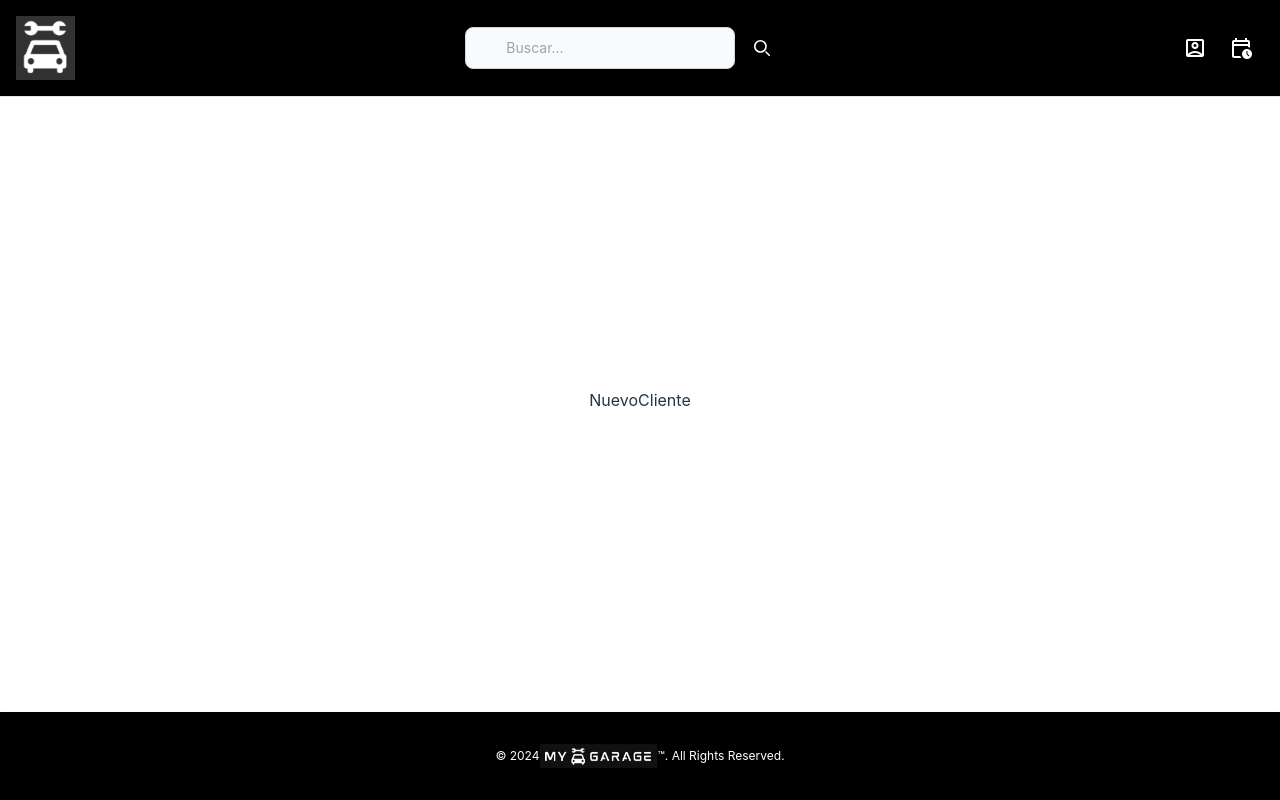
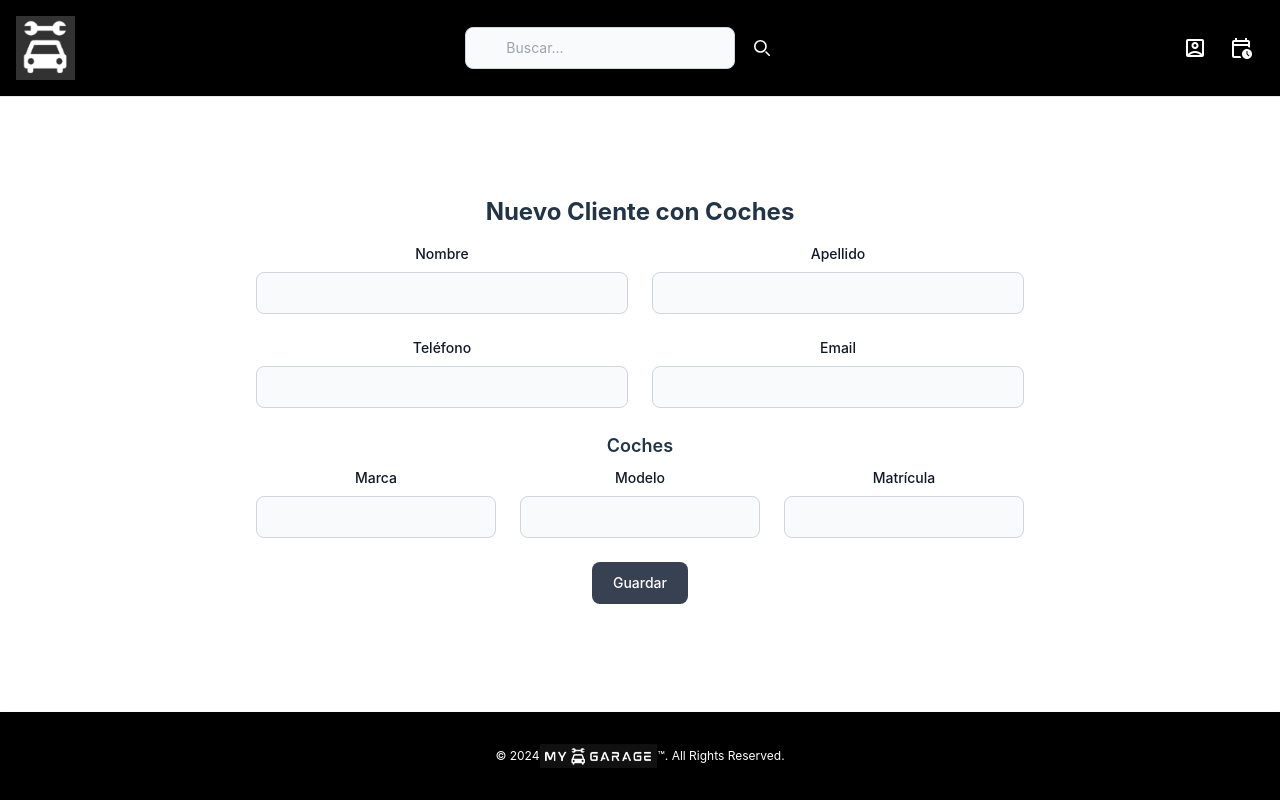
Before and after one commit to mariamf1985/MyGarage, a React (Vite) app in the folder frontend/: page /nuevoCliente in a window 1280 px wide. Built offline with nearby package versions, Linux system fonts and the light colour scheme.

Commit message:
create NuevoCliente form

```diff
--- a/frontend/src/pages/NuevoCliente.jsx
+++ b/frontend/src/pages/NuevoCliente.jsx
@@ -1,15 +1,148 @@
-import React from 'react'
-import Navbar from '../components/molecules/navbar/Navbar'
-import Footer from '../components/molecules/footer/Footer'
+import React, { useState } from 'react';
+import Navbar from '../components/molecules/navbar/Navbar';
+import Footer from '../components/molecules/footer/Footer';
 
 const NuevoCliente = () => {
+    const [cliente, setCliente] = useState({
+        nombre: '',
+        apellido: '',
+        telefono: '',
+        email: '',
+        coches: [{ marca: '', modelo: '', matricula: '' }],
+    });
+
+    const handleClienteChange = (event) => {
+        const { name, value } = event.target;
+        setCliente({ ...cliente, [name]: value });
+    };
+
+    const handleCocheChange = (index, event) => {
+        const { name, value } = event.target;
+        const newCoches = [...cliente.coches];
+        newCoches[index][name] = value;
+        setCliente({ ...cliente, coches: newCoches });
+    };
+
+    const handleAddCoche = () => {
+        setCliente({
+            ...cliente,
+            coches: [...cliente.coches, { marca: '', modelo: '', matricula: '' }],
+        });
+    };
+
+    const handleRemoveCoche = (index) => {
+        const newCoches = [...cliente.coches];
+        newCoches.splice(index, 1);
+        setCliente({ ...cliente, coches: newCoches });
+    };
+
+    const handleSubmit = async (event) => {
+        event.preventDefault();
+
+        try {
+            const responseCliente = await fetch('http://127.0.0.1:8000/api/clientes/cliente', {
+                method: 'POST',
+                headers: {
+                    'Content-Type': 'application/json',
+                },
+                body: JSON.stringify({
+                    name: cliente.nombre,
+                    surname: cliente.apellido,
+                    phone_number: cliente.telefono,
+                    email: cliente.email,
+                }),
+            });
+
+            if (!responseCliente.ok) {
+                throw new Error('Error al guardar el cliente');
+            }
+
+            const clienteData = await responseCliente.json();
+            const clienteId = clienteData.id;
+
+            for (const coche of cliente.coches) {
+                const responseCoche = await fetch('http://127.0.0.1:8000/api/coches/coche', {
+                    method: 'POST',
+                    headers: {
+                        'Content-Type': 'application/json',
+                    },
+                    body: JSON.stringify({
+                        brand: coche.marca,
+                        model: coche.modelo,
+                        registration_plate: coche.matricula,
+                        cliente_id: clienteId,
+                    }),
+                });
+
+                if (!responseCoche.ok) {
+                    throw new Error('Error al guardar un coche');
+                }
+            }
+
+            setCliente({
+                nombre: '',
+                apellido: '',
+                telefono: '',
+                email: '',
+                coches: [{ marca: '', modelo: '', matricula: '' }],
+            });
+
+            alert('Cliente y coches guardados correctamente');
+        } catch (error) {
+            console.error(error);
+            alert('Hubo un error al guardar los datos. Por favor, inténtalo de nuevo.');
+        }
+    };
+
     return (
         <>
             <Navbar />
-            <div>NuevoCliente</div>
+            <div className="max-w-screen-xl mx-auto p-4">
+                <h2 className="text-2xl font-bold mb-4">Nuevo Cliente con Coches</h2>
+                <form onSubmit={handleSubmit}>
+                    <div className="grid gap-6 mb-6 md:grid-cols-2">
+                        <div>
+                            <label htmlFor="nombre" className="block mb-2 text-sm font-medium text-gray-900 dark:text-white">Nombre</label>
+                            <input type="text" id="nombre" name="nombre" value={cliente.nombre} onChange={handleClienteChange} className="bg-gray-50 border border-gray-300 text-gray-900 text-sm rounded-lg focus:ring-blue-500 focus:border-blue-500 block w-full p-2.5 dark:bg-gray-700 dark:border-gray-600 dark:placeholder-gray-400 dark:text-white dark:focus:ring-blue-500 dark:focus:border-blue-500" placeholder="" required />
+                        </div>
+                        <div>
+                            <label htmlFor="apellido" className="block mb-2 text-sm font-medium text-gray-900 dark:text-white">Apellido</label>
+                            <input type="text" id="apellido" name="apellido" value={cliente.apellido} onChange={handleClienteChange} className="bg-gray-50 border border-gray-300 text-gray-900 text-sm rounded-lg focus:ring-blue-500 focus:border-blue-500 block w-full p-2.5 dark:bg-gray-700 dark:border-gray-600 dark:placeholder-gray-400 dark:text-white dark:focus:ring-blue-500 dark:focus:border-blue-500" placeholder="" />
+                        </div>
+                        <div>
+                            <label htmlFor="telefono" className="block mb-2 text-sm font-medium text-gray-900 dark:text-white">Teléfono</label>
+                            <input type="tel" id="telefono" name="telefono" value={cliente.telefono} onChange={handleClienteChange} className="bg-gray-50 border border-gray-300 text-gray-900 text-sm rounded-lg focus:ring-blue-500 focus:border-blue-500 block w-full p-2.5 dark:bg-gray-700 dark:border-gray-600 dark:placeholder-gray-400 dark:text-white dark:focus:ring-blue-500 dark:focus:border-blue-500" placeholder="" pattern="[0-9]{3}[0-9]{3}[0-9]{3}" required />
+                        </div>
+                        <div>
+                            <label htmlFor="email" className="block mb-2 text-sm font-medium text-gray-900 dark:text-white">Email</label>
+                            <input type="email" id="email" name="email" value={cliente.email} onChange={handleClienteChange} className="bg-gray-50 border border-gray-300 text-gray-900 text-sm rounded-lg focus:ring-blue-500 focus:border-blue-500 block w-full p-2.5 dark:bg-gray-700 dark:border-gray-600 dark:placeholder-gray-400 dark:text-white dark:focus:ring-blue-500 dark:focus:border-blue-500" placeholder="" />
+                        </div>
+                    </div>
+                    <h3 className="text-lg font-semibold mb-2">Coches</h3>
+                    {cliente.coches.map((coche, index) => (
+                        <div key={index} className="grid gap-6 mb-6 md:grid-cols-3">
+                            <div>
+                                <label htmlFor={`marca_${index}`} className="block mb-2 text-sm font-medium text-gray-900 dark:text-white">Marca</label>
+                                <input type="text" id={`marca_${index}`} name="marca" value={coche.marca} onChange={(e) => handleCocheChange(index, e)} className="bg-gray-50 border border-gray-300 text-gray-900 text-sm rounded-lg focus:ring-blue-500 focus:border-blue-500 block w-full p-2.5 dark:bg-gray-700 dark:border-gray-600 dark:placeholder-gray-400 dark:text-white dark:focus:ring-blue-500 dark:focus:border-blue-500" placeholder="" required />
+                            </div>
+                            <div>
+                                <label htmlFor={`modelo_${index}`} className="block mb-2 text-sm font-medium text-gray-900 dark:text-white">Modelo</label>
+                                <input type="text" id={`modelo_${index}`} name="modelo" value={coche.modelo} onChange={(e) => handleCocheChange(index, e)} className="bg-gray-50 border border-gray-300 text-gray-900 text-sm rounded-lg focus:ring-blue-500 focus:border-blue-500 block w-full p-2.5 dark:bg-gray-700 dark:border-gray-600 dark:placeholder-gray-400 dark:text-white dark:focus:ring-blue-500 dark:focus:border-blue-500" placeholder="" required />
+                            </div>
+                            <div>
+                                <label htmlFor={`matricula_${index}`} className="block mb-2 text-sm font-medium text-gray-900 dark:text-white">Matrícula</label>
+                                <input type="text" id={`matricula_${index}`} name="matricula" value={coche.matricula} onChange={(e) => handleCocheChange(index, e)} className="bg-gray-50 border border-gray-300 text-gray-900 text-sm rounded-lg focus:ring-blue-500 focus:border-blue-500 block w-full p-2.5 dark:bg-gray-700 dark:border-gray-600 dark:placeholder-gray-400 dark:text-white dark:focus:ring-blue-500 dark:focus:border-blue-500" placeholder="" required />
+                            </div>
+
+                        </div>
+                    ))}
+                    <button type="submit" className="text-white bg-gray-700 hover:bg-gray-800 focus:ring-4 focus:outline-none focus:ring-gray-300 font-medium rounded-lg text-sm w-full sm:w-auto px-5 py-2.5 text-center dark:bg-gray-600 dark:hover:bg-gray-700 dark:focus:ring-gray-800">Guardar</button>
+                </form>
+            </div>
             <Footer />
         </>
-    )
-}
+    );
 
-export default NuevoCliente
+};
+
+export default NuevoCliente;
```
